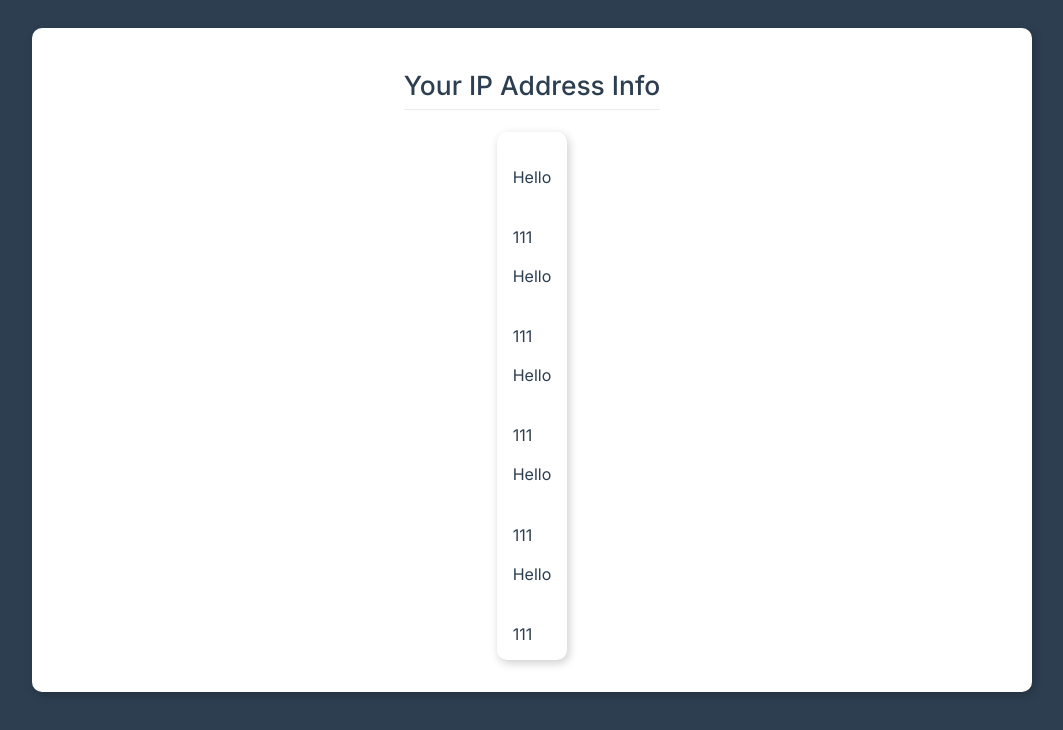
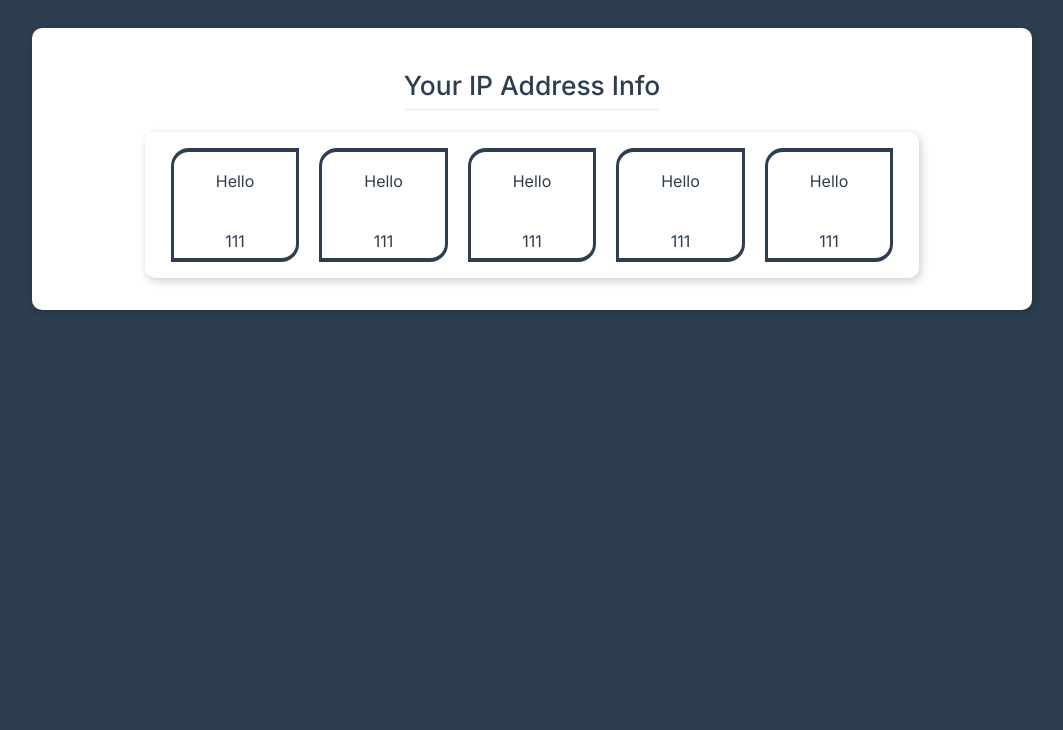
Before and after one commit to Developer-o7/IP-Info, a Vue app: page / in a window 1280 px wide. Shown: the top 730 px of the page, without its empty margins (108-1171 px from the left). Built offline with nearby package versions, Linux system fonts and the light colour scheme.

Commit message:
Created 'Added style for commit'

```diff
--- a/src/App.vue
+++ b/src/App.vue
@@ -50,5 +50,30 @@
 </template>
 
 <style>
+span{
+  display: block;
+  margin-bottom: 7px;
+}
 
+.flex{
+  display: flex;
+  justify-content: space-between;
+  align-items: center;
+  width: 80%;
+  text-align: center;
+}
+
+.box{
+  width: 20%;
+  border: 4px solid;
+  border-left: 3px solid;
+  border-right: 3px solid;
+  border-radius: 18px 0px 18px 0px;
+  margin: 0px 10px;
+}
+
+.box span:nth:nth-child(1){
+  font-weight: 800;
+  font-size: 22px;
+}
 </style>
```
